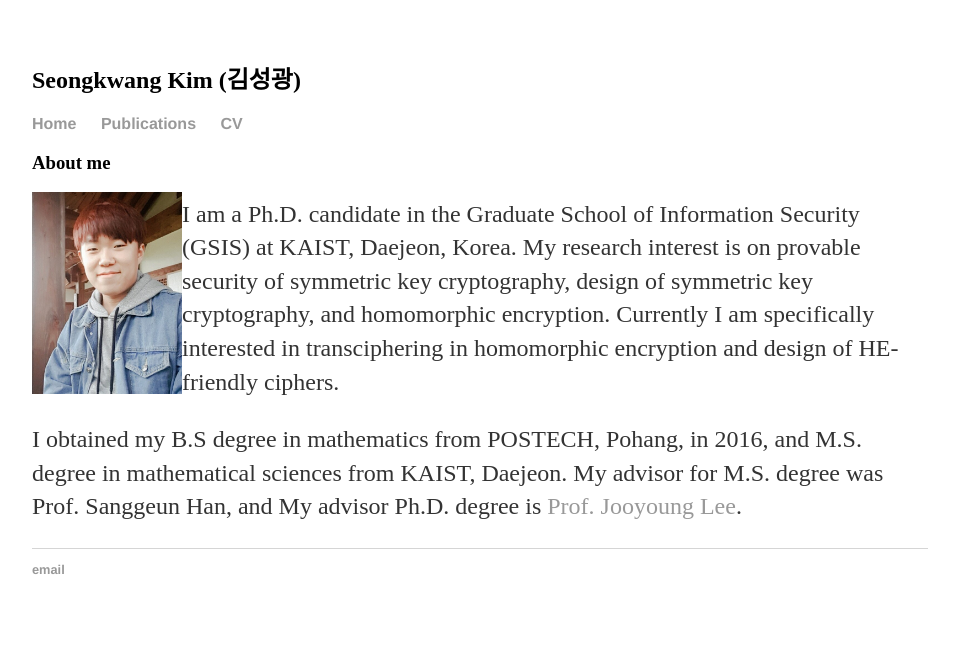
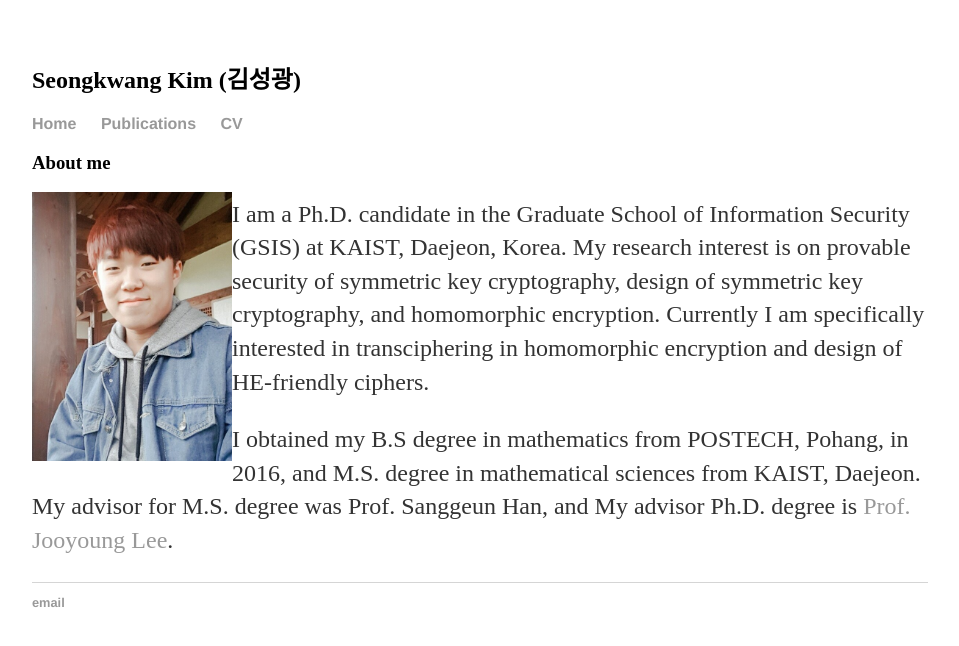
Before and after one commit to sgk1m/sgk1m.github.io, a Jekyll site: the page built from index.html, in a window 1280 px wide. Shown: the top 646 px of the page, without its empty margins (160-1119 px from the left). Built offline with Jekyll 4.4.1, drawn with Linux system fonts in a browser that asks for light colours.

Commit message:
Update index.html
adjust the size of photo

```diff
--- a/index.html
+++ b/index.html
@@ -4,7 +4,7 @@ title: Seongkwang Kim
 ---
 <div class="blurb">
 	<h3>About me</h3>
-	<img src="/myphoto.jpg" width="150" align="left">
+	<img src="/myphoto.jpg" width="200" align="left" margin="10">
 	<p>I am a Ph.D. candidate in the Graduate School of Information Security (GSIS) at KAIST, Daejeon, Korea.
 		My research interest is on provable security of symmetric key cryptography, design of symmetric key cryptography, and homomorphic encryption.
 		Currently I am specifically interested in transciphering in homomorphic encryption and design of HE-friendly ciphers.
```
